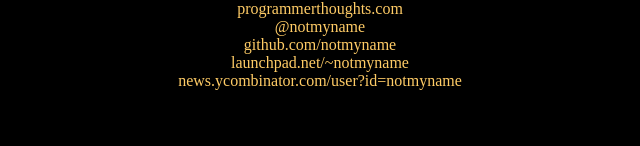
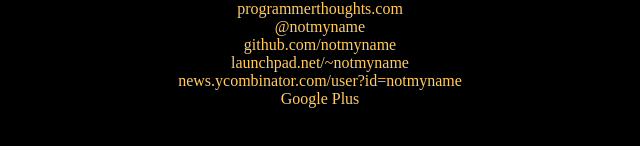
Before and after one commit to notmyname/not.mn, a plain HTML site: page index.html in a window 1280 px wide. Shown: the part 114-260 px from the top of the page, 320-960 px from the left. Drawn offline with Linux system fonts and the light colour scheme.

Commit message:
added google plus link

```diff
--- a/index.html
+++ b/index.html
@@ -19,6 +19,7 @@
 			<li><a href="http://github.com/notmyname" title="github">github.com/notmyname</a></li>
 			<li><a href="http://launchpad.net/~notmyname" title="launchpad">launchpad.net/~notmyname</a></li>
 			<li><a href="http://news.ycombinator.com/user?id=notmyname" title="hacker news">news.ycombinator.com/user?id=notmyname</a></li>
+			<li><a href="http://gplus.to/notmyname" title="Google+">Google Plus</a></li>
 		</ul>
 	</p>
 </body>
```
